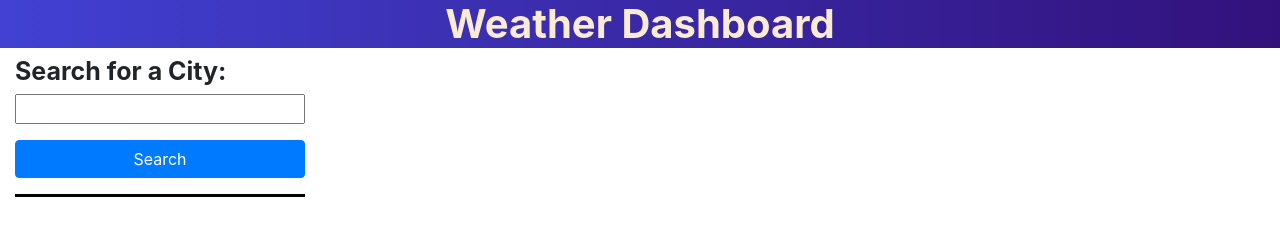
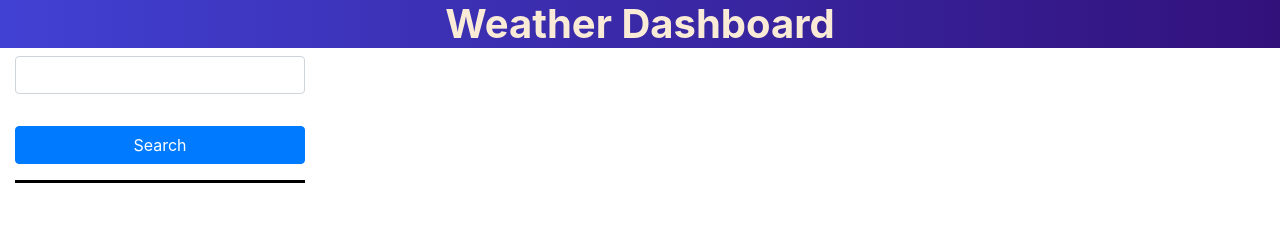
Before and after one commit to afartuun/weather-app, a plain HTML site: page index.html in a window 1280 px wide. Drawn offline with nearby package versions, Linux system fonts and the light colour scheme.

Commit message:
fixed browser loading

```diff
--- a/assets/js/java.js
+++ b/assets/js/java.js
@@ -235,7 +235,7 @@ function createCityList(citySearchList) {
     $("#current-weather").hide();
     $("#forecast-weather").hide();
 
-    $("#search-button").on("click", function(event) {
+    $("#searchBtn").on("click", function(event) {
       event.preventDefault();
       var city = $("#city-input")
         .val()
--- a/index.html
+++ b/index.html
@@ -17,10 +17,13 @@
     <script src="https://ajax.aspnetcdn.com/ajax/jQuery/jquery-3.4.1.min.js"></script>
 
 <aside class="col-md-3">
-        <h2 class="search"> Search for a City:</h2>
+        <!-- <h2 class="search"> Search for a City:</h2>
             <input type="text" id="searchCity" class="col-md">
             <div>
                 <ul id="city-list" class="list-group"></ul>
+            </div> -->
+            <div class="form-group">
+                <input type="text" class="form-control" id="city-input">
             </div>
 
             <button type="button" id ="searchBtn" class="col-md btn btn-primary mt-3">Search</button>
```
